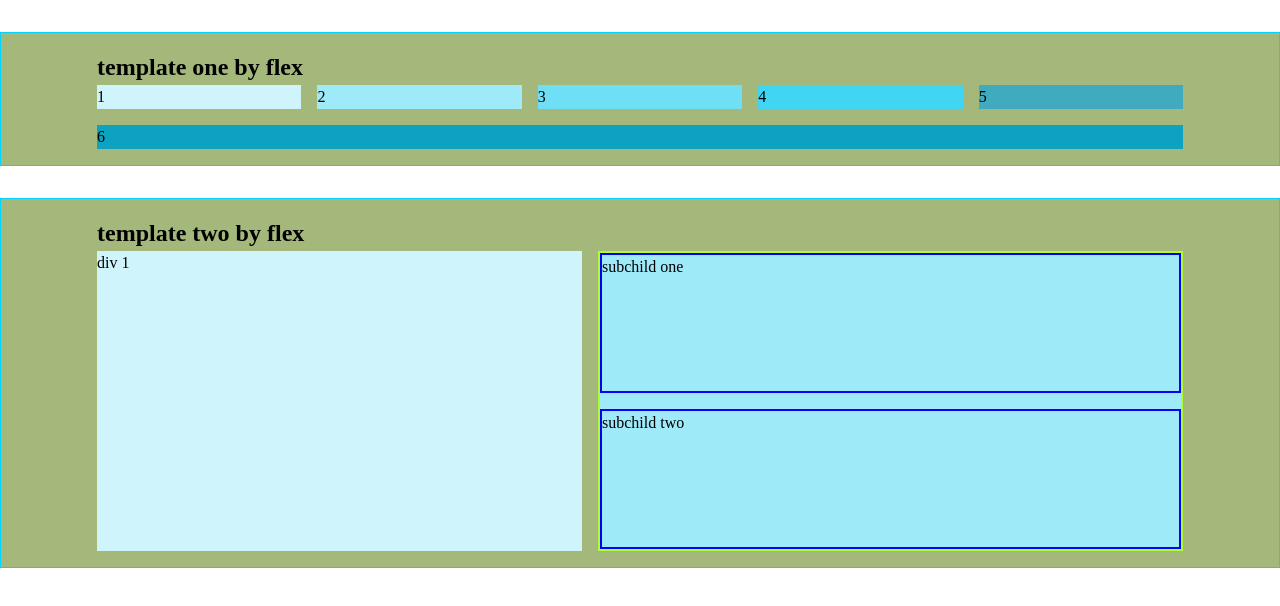
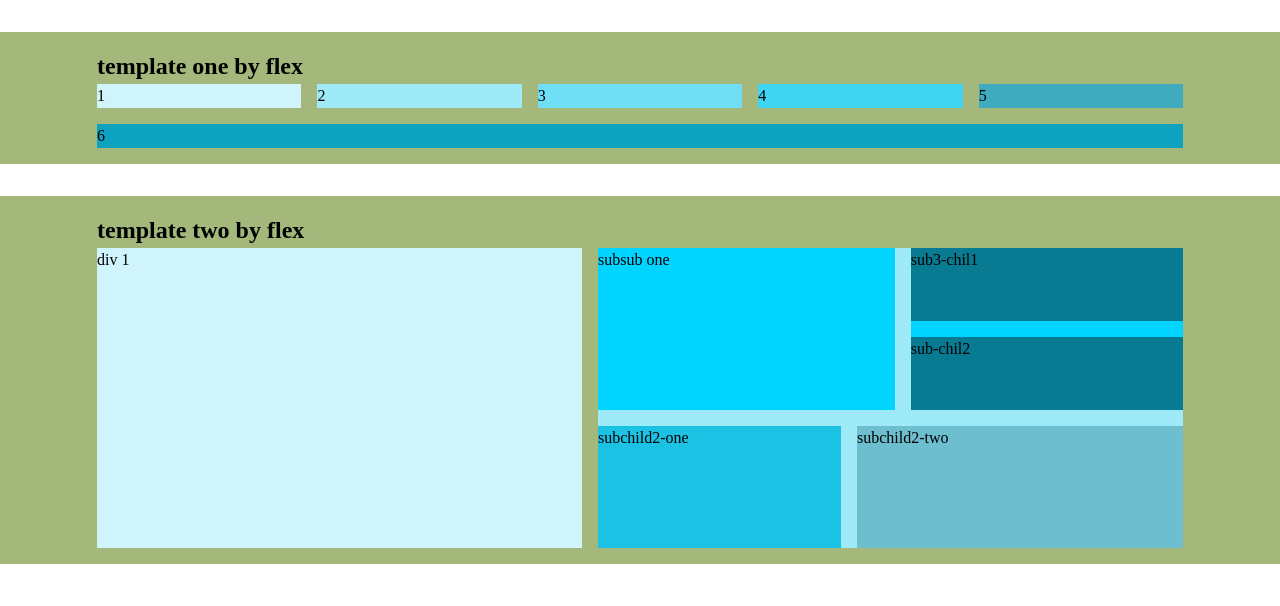
Before and after one commit to Arifurrex/grid-and-flex-tempte, a plain HTML site: page index.html in a window 1280 px wide. Drawn offline with Linux system fonts and the light colour scheme.

Commit message:
layout designe by flex done

```diff
--- a/index.html
+++ b/index.html
@@ -27,8 +27,17 @@
         <div class="flex templateTwo--flex">
             <div class="child child-one templateTwo-child-one">div 1</div>
             <div class="child child-two templateTwo-child-two flex">
-                <div class="templateTwo-subchildOne">subchild one</div>
-                <div class="templateTwo-subchildTwo">subchild two</div>
+                <div class="templateTwo-subchildOne flex ">
+                    <div class="subchildOne subchildOne--one">subsub one</div>
+                    <div class="subchildOne subchildOne--two sub3-container flex">
+                             <div class="sub3-child sub3-child">sub3-chil1</div>
+                             <div class="sub3-child sub3-child">sub-chil2</div>
+                    </div>
+                </div>
+                <div class="templateTwo-subchildTwo flex">
+                    <div class="subchild2 subchild2-one">subchild2-one</div>
+                    <div class="subchild2 subchild2-two">subchild2-two</div>
+                </div>
             </div>
         </div>
      </div>
--- a/style.css
+++ b/style.css
@@ -85,6 +85,9 @@ select {
     gap:var(--gap,1em);
     flex-wrap: wrap;
 }
+.column{
+  flex-direction:column;
+}
 .flex>*{
   width:200px;
   flex-grow: 1;
@@ -113,7 +116,6 @@ section{
   padding: 1rem;
 }
 .template{
-  border: 1px solid hsl(190,100%,50%);
   background: hsl(80,30%,60%);
 }
 .templateTwo-child-one{
@@ -123,10 +125,8 @@ section{
 .templateTwo-child-two{
     flex-direction: column;
     flex-wrap: wrap;
-    border: 2px solid greenyellow;
 }
 .templateTwo-child-two > *{
-  border:2px solid hsl(240, 100%, 50%);
   width: 100%;
   flex-grow: 1;
   flex-shrink:1
@@ -136,3 +136,22 @@ section{
   flex-grow: 1;
   flex-shrink:1
 }
+.subchildOne{
+  background-color: hsl(190,100%,50%);
+}
+.subchildOne--two{
+  flex-basis:30%;
+  flex-grow: 1;
+}
+.sub3-child{
+  background-color:hsl(190,90%,30%);
+}
+
+.subchild2{
+  background-color:rgba(23, 112, 130, 0.363);
+}
+.subchild2-one{
+  flex-basis:20%;
+  flex-grow: 1;
+  background-color:hsl(190,78%,50%);
+}
```
